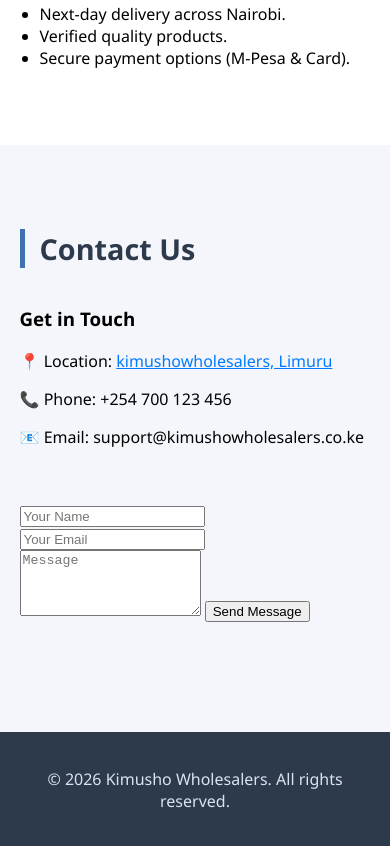
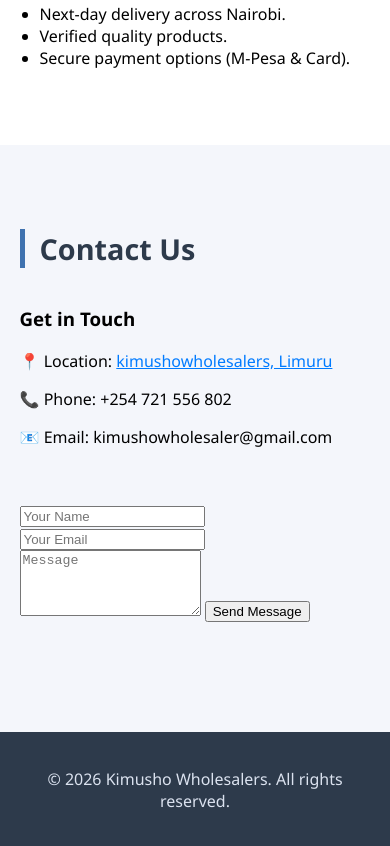
Before and after one commit to Ajzelly/wholesale-system, a plain HTML site: page frontend/index.html in a window 390 px wide. Shown: the part 992-1838 px from the top of the page. Drawn offline with Linux system fonts and the light colour scheme; no server answers.

Commit message:
phone, email

```diff
--- a/frontend/index.html
+++ b/frontend/index.html
@@ -66,8 +66,8 @@
                  kimushowholesalers, Limuru
             </a>
             </p>
-            <p>📞 Phone: +254 700 123 456</p>
-            <p>📧 Email: support@kimushowholesalers.co.ke</p>
+            <p>📞 Phone: +254 721 556 802</p>
+            <p>📧 Email: kimushowholesaler@gmail.com</p>
         </div>
         <form class="contact-form">
             <input type="text" placeholder="Your Name" required />
```
